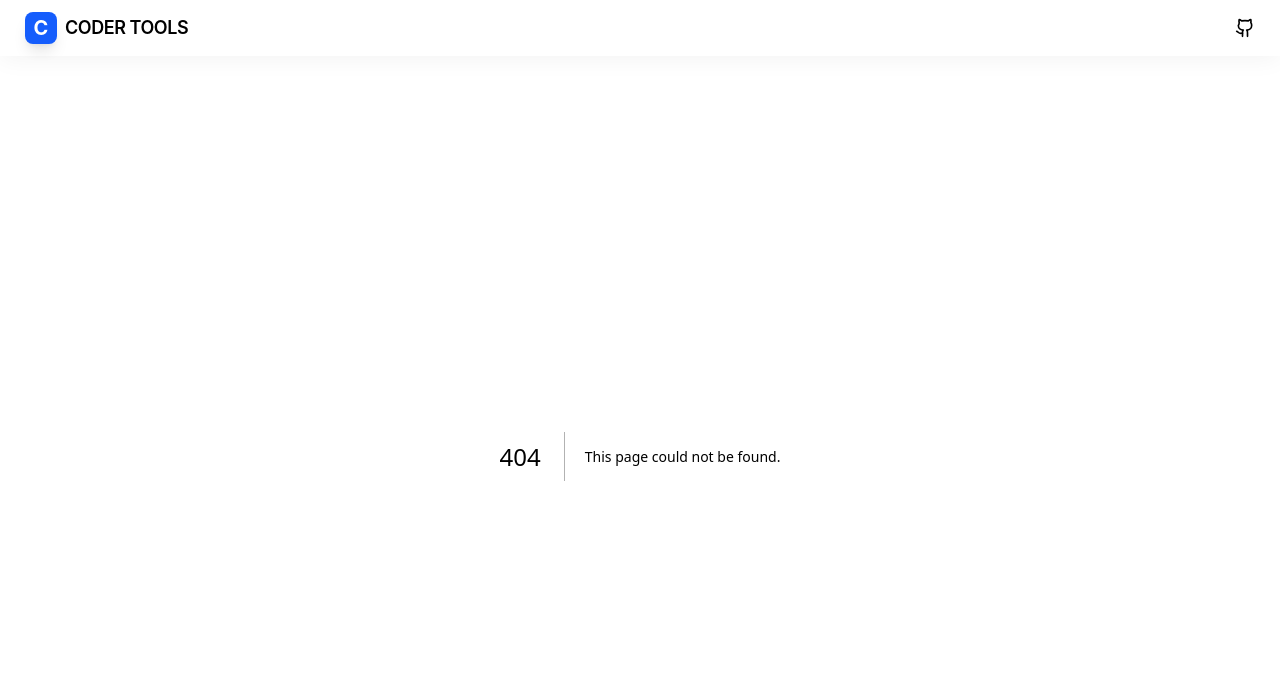
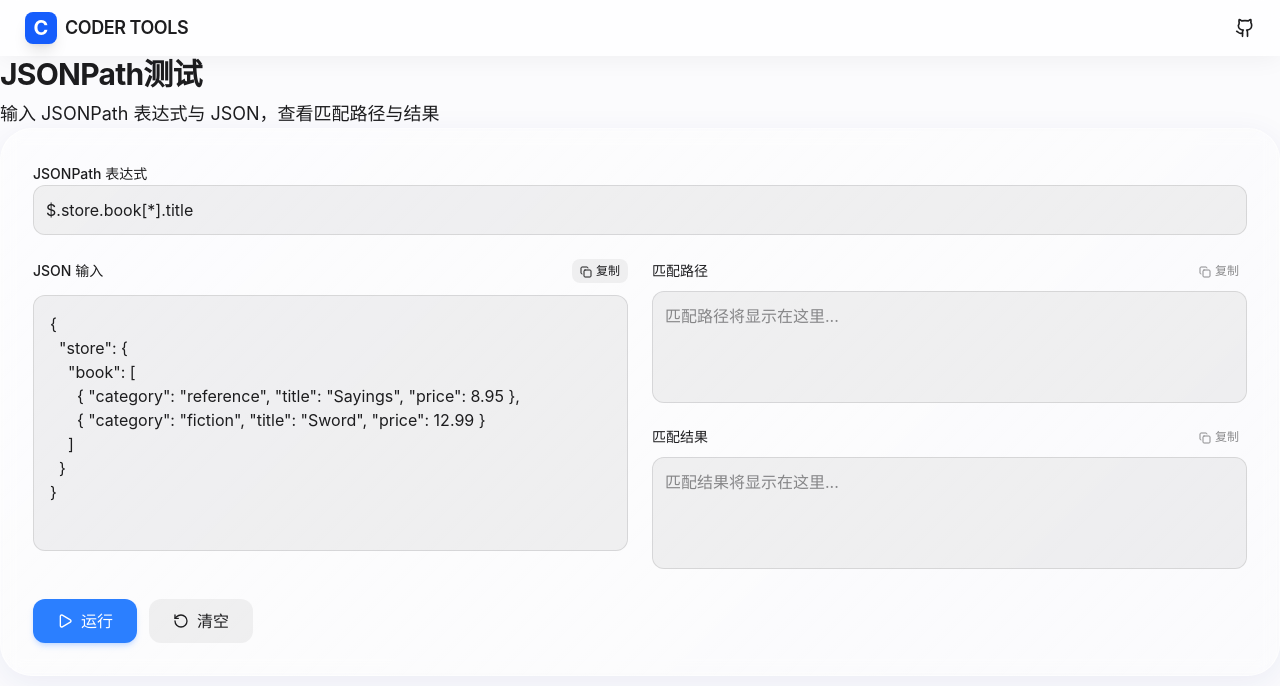
Before and after one commit to gacfox/coder-tools, a Next.js app: page /jsonpath-tester in a window 1280 px wide. Before the commit this address had no page. Shown: the top 686 px of the page. Built offline with nearby package versions, Linux system fonts and the light colour scheme.

Commit message:
jsonpath tester

```diff
--- /dev/null
+++ b/app/jsonpath-tester/page.tsx
@@ -0,0 +1,179 @@
+"use client";
+
+import { useState } from "react";
+import { Copy, RotateCcw, Play } from "lucide-react";
+import { cn } from "@/lib/utils";
+import { JSONPath } from "jsonpath-plus";
+
+type MatchItem = { path: string; value: unknown };
+
+export default function JsonPathTester() {
+  const [jsonInput, setJsonInput] = useState('{\n  "store": {\n    "book": [\n      { "category": "reference", "title": "Sayings", "price": 8.95 },\n      { "category": "fiction", "title": "Sword", "price": 12.99 }\n    ]\n  }\n}');
+  const [pathInput, setPathInput] = useState("$.store.book[*].title");
+  const [pathsOutput, setPathsOutput] = useState("");
+  const [valuesOutput, setValuesOutput] = useState("");
+  const [error, setError] = useState("");
+
+  const handleRun = () => {
+    try {
+      const jsonValue = JSON.parse(jsonInput);
+      const matches = JSONPath({
+        path: pathInput,
+        json: jsonValue,
+        resultType: "all",
+      }) as Array<{ path: string | (string | number)[]; value: unknown }>;
+
+      const normalized: MatchItem[] = matches.map((item) => ({
+        path: Array.isArray(item.path) ? item.path.join(".") : String(item.path),
+        value: item.value,
+      }));
+
+      setPathsOutput(normalized.map((item) => item.path).join("\n"));
+      setValuesOutput(JSON.stringify(normalized.map((item) => item.value), null, 2));
+      setError("");
+    } catch (err) {
+      setError("解析失败：请检查 JSON 或 JSONPath 表达式");
+      setPathsOutput("");
+      setValuesOutput("");
+    }
+  };
+
+  const handleClear = () => {
+    setJsonInput("");
+    setPathInput("");
+    setPathsOutput("");
+    setValuesOutput("");
+    setError("");
+  };
+
+  const copyToClipboard = (text: string) => {
+    navigator.clipboard.writeText(text);
+  };
+
+  return (
+    <>
+      <header className="space-y-2">
+        <h2 className="text-3xl font-bold tracking-tight">JSONPath测试</h2>
+        <p className="text-muted-foreground text-lg">
+          输入 JSONPath 表达式与 JSON，查看匹配路径与结果
+        </p>
+      </header>
+
+      <div className="glass-card rounded-[2rem] p-8 shadow-2xl border-white/40">
+        <div className="space-y-4 mb-6">
+          <label className="text-sm font-medium text-muted-foreground">
+            JSONPath 表达式
+          </label>
+          <input
+            value={pathInput}
+            onChange={(e) => setPathInput(e.target.value)}
+            placeholder="例如：$.store.book[*].title"
+            className="w-full p-3 rounded-xl bg-black/5 dark:bg-white/5 border border-black/10 dark:border-white/10 focus:ring-2 focus:ring-blue-500 focus:border-transparent transition-all"
+          />
+        </div>
+
+        <div className="grid grid-cols-1 lg:grid-cols-2 gap-6">
+          <div className="space-y-3">
+            <div className="flex items-center justify-between">
+              <label className="text-sm font-medium text-muted-foreground">
+                JSON 输入
+              </label>
+              <button
+                onClick={() => copyToClipboard(jsonInput)}
+                className="text-xs px-2 py-1 rounded-lg bg-black/5 dark:bg-white/5 hover:bg-black/10 dark:hover:bg-white/10 transition-colors"
+              >
+                <Copy className="w-3 h-3 inline mr-1" />
+                复制
+              </button>
+            </div>
+            <textarea
+              value={jsonInput}
+              onChange={(e) => setJsonInput(e.target.value)}
+              placeholder="请输入 JSON..."
+              className="w-full h-64 p-4 rounded-xl bg-black/5 dark:bg-white/5 border border-black/10 dark:border-white/10 focus:ring-2 focus:ring-blue-500 focus:border-transparent transition-all resize-none"
+            />
+          </div>
+
+          <div className="space-y-4">
+            <div className="space-y-2">
+              <div className="flex items-center justify-between">
+                <label className="text-sm font-medium text-muted-foreground">
+                  匹配路径
+                </label>
+                <button
+                  onClick={() => copyToClipboard(pathsOutput)}
+                  disabled={!pathsOutput}
+                  className={cn(
+                    "text-xs px-2 py-1 rounded-lg transition-colors",
+                    pathsOutput
+                      ? "bg-black/5 dark:bg-white/5 hover:bg-black/10 dark:hover:bg-white/10"
+                      : "opacity-50 cursor-not-allowed"
+                  )}
+                >
+                  <Copy className="w-3 h-3 inline mr-1" />
+                  复制
+                </button>
+              </div>
+              <textarea
+                value={pathsOutput}
+                readOnly
+                placeholder="匹配路径将显示在这里..."
+                className="w-full h-28 p-3 rounded-xl bg-black/5 dark:bg-white/5 border border-black/10 dark:border-white/10 focus:ring-2 focus:ring-blue-500 focus:border-transparent transition-all resize-none"
+              />
+            </div>
+
+            <div className="space-y-2">
+              <div className="flex items-center justify-between">
+                <label className="text-sm font-medium text-muted-foreground">
+                  匹配结果
+                </label>
+                <button
+                  onClick={() => copyToClipboard(valuesOutput)}
+                  disabled={!valuesOutput}
+                  className={cn(
+                    "text-xs px-2 py-1 rounded-lg transition-colors",
+                    valuesOutput
+                      ? "bg-black/5 dark:bg-white/5 hover:bg-black/10 dark:hover:bg-white/10"
+                      : "opacity-50 cursor-not-allowed"
+                  )}
+                >
+                  <Copy className="w-3 h-3 inline mr-1" />
+                  复制
+                </button>
+              </div>
+              <textarea
+                value={valuesOutput}
+                readOnly
+                placeholder="匹配结果将显示在这里..."
+                className="w-full h-28 p-3 rounded-xl bg-black/5 dark:bg-white/5 border border-black/10 dark:border-white/10 focus:ring-2 focus:ring-blue-500 focus:border-transparent transition-all resize-none"
+              />
+            </div>
+          </div>
+        </div>
+
+        {error && (
+          <div className="mt-4 p-4 rounded-xl bg-red-500/10 border border-red-500/30 text-red-600 dark:text-red-400">
+            {error}
+          </div>
+        )}
+
+        <div className="flex flex-wrap gap-3 mt-6">
+          <button
+            onClick={handleRun}
+            className="px-6 py-2.5 rounded-xl bg-blue-500 text-white font-medium hover:bg-blue-600 transition-colors shadow-md shadow-blue-500/20 flex items-center gap-2"
+          >
+            <Play className="w-4 h-4" />
+            运行
+          </button>
+          <button
+            onClick={handleClear}
+            className="px-6 py-2.5 rounded-xl bg-black/5 dark:bg-white/5 font-medium hover:bg-black/10 dark:hover:bg-white/10 transition-colors flex items-center gap-2"
+          >
+            <RotateCcw className="w-4 h-4" />
+            清空
+          </button>
+        </div>
+      </div>
+    </>
+  );
+}
--- a/app/page.tsx
+++ b/app/page.tsx
@@ -41,6 +41,7 @@ import CronExpressionTester from "./cron-expression-tester/page";
 import GitCheatSheet from "./git-cheat-sheet/page";
 import CurlToFetch from "./curl-to-fetch/page";
 import SpringBootConfigConverter from "./springboot-config-converter/page";
+import JsonPathTester from "./jsonpath-tester/page";
 import UnicodeEscape from "./unicode-escape/page";
 import JwtParser from "./jwt-parser/page";
 import JsonViewer from "./json-viewer/page";
@@ -112,6 +113,7 @@ const CATEGORIES: Category[] = [
       { id: "jwt-parser", name: "JWT解析" },
       { id: "json-viewer", name: "JSON预览器" },
       { id: "springboot-config-converter", name: "SpringBoot配置转换器" },
+      { id: "jsonpath-tester", name: "JSONPath测试" },
     ],
   },
   {
@@ -282,6 +284,8 @@ export default function Home() {
             <CurlToFetch />
           ) : selectedTool === "springboot-config-converter" ? (
             <SpringBootConfigConverter />
+          ) : selectedTool === "jsonpath-tester" ? (
+            <JsonPathTester />
           ) : selectedTool === "unicode-escape" ? (
             <UnicodeEscape />
           ) : selectedTool === "jwt-parser" ? (
--- a/package.json
+++ b/package.json
@@ -17,6 +17,7 @@
     "clsx": "^2.1.1",
     "cron-parser": "^5.4.0",
     "crypto-js": "^4.2.0",
+    "jsonpath-plus": "^10.3.0",
     "jsqr": "^1.4.0",
     "lucide-react": "^0.562.0",
     "next": "16.1.1",
```
Also changed, not shown: 2 other files (tests, documents, lock files or other folders).
